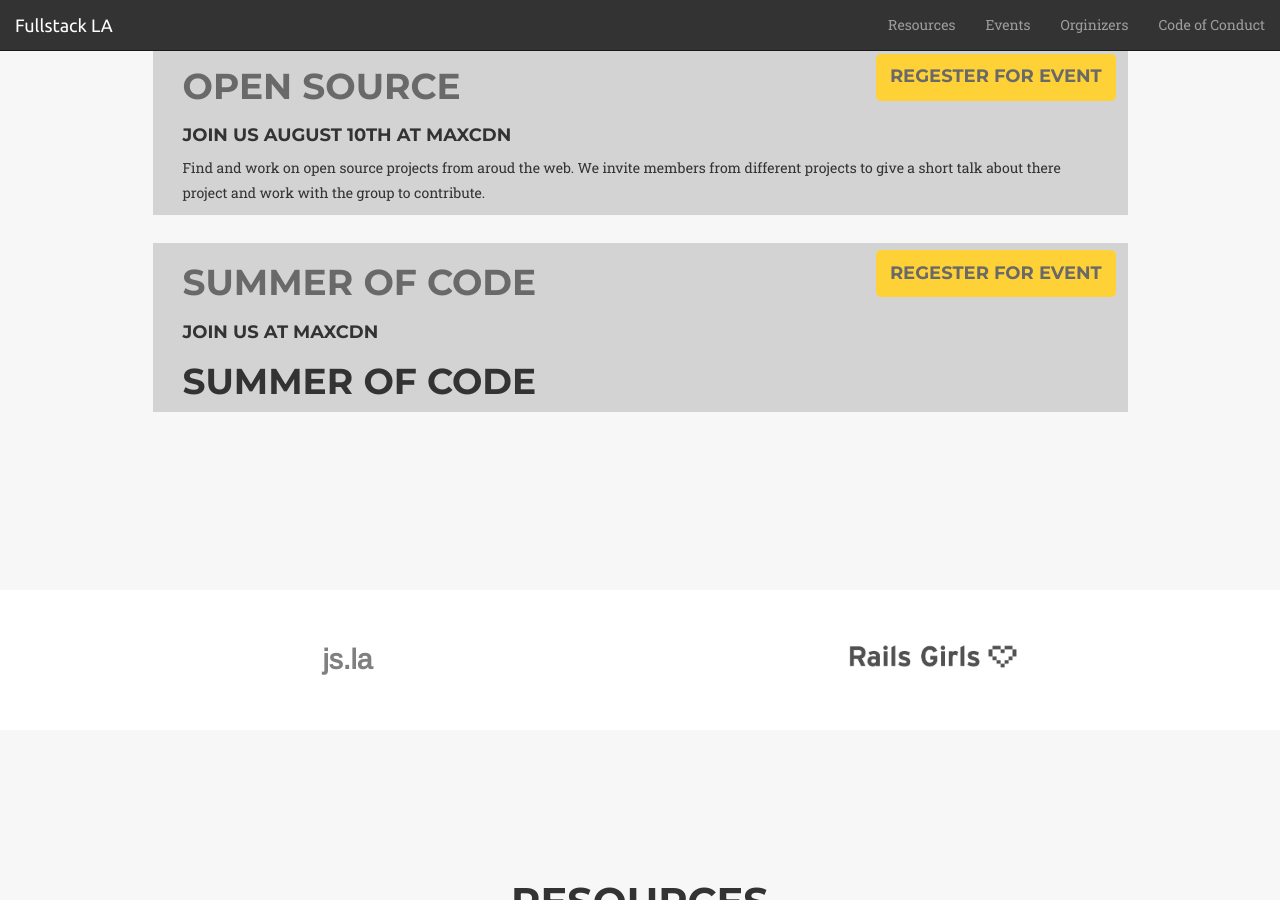
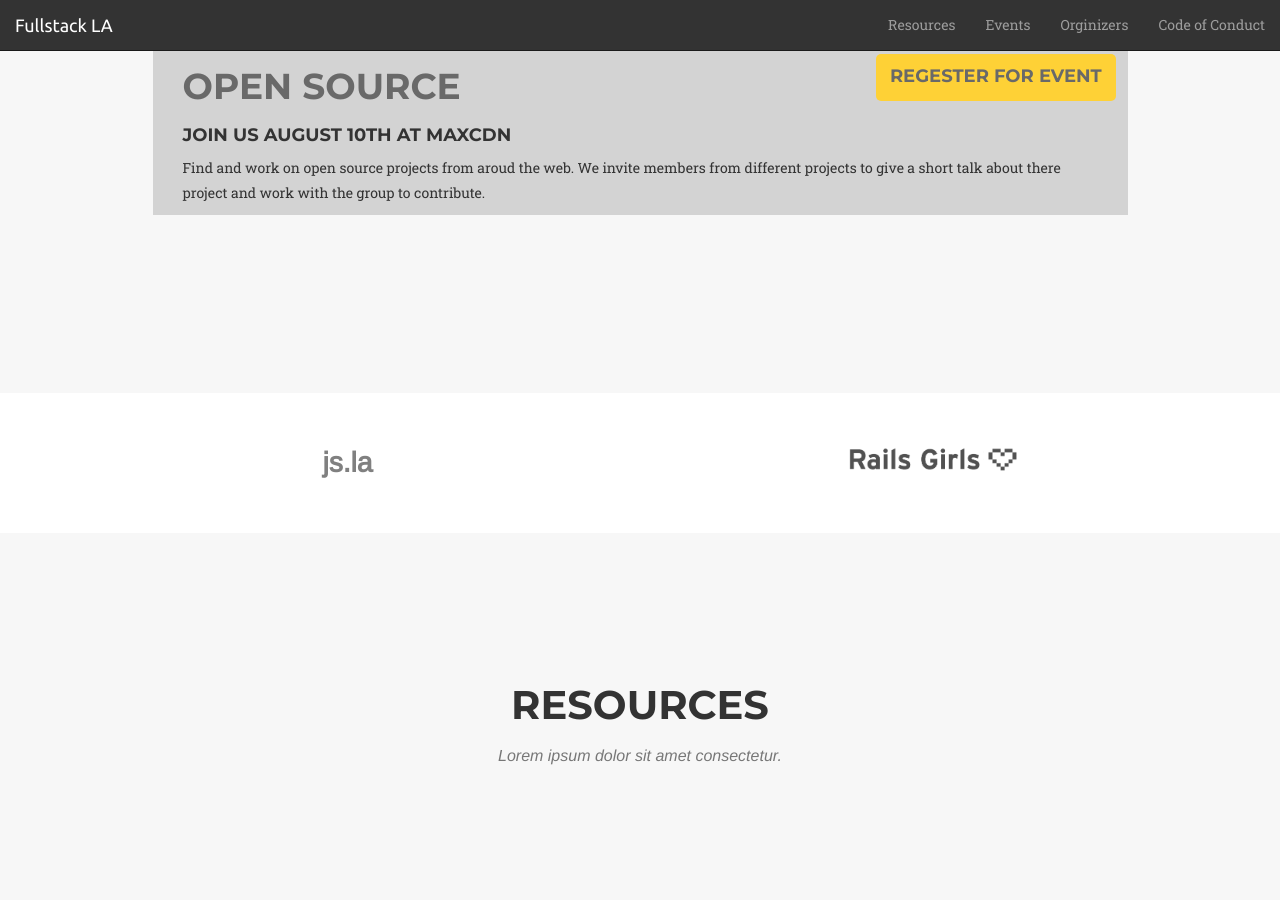
Before and after one commit to fullstackla/fullstackla.github.io, a Jekyll site: the page built from index.html, in a window 1280 px wide and 900 px high, scrolled down 985 px. Built offline with Jekyll 4.4.1, drawn with Linux system fonts in a browser that asks for light colours; some web fonts are replaced.

Commit message:
Remove test event.

```diff
--- a/_events/summer-of-code.md
+++ /dev/null
@@ -1,7 +0,0 @@
----
-layout: events
-title: Summer of Code
-location: MaxCDN
----
-
-# Summer of Code
--- a/_sass/agency.scss
+++ b/_sass/fullstack.scss
@@ -79,7 +79,6 @@ img:hover {
     -webkit-filter: grayscale(100%);
     -webkit-transition: all 2s;
     transition: all 2s;
-
 }
 
 
--- a/assets/style.scss
+++ b/assets/style.scss
@@ -4,5 +4,5 @@
 @import "variables";
 @import "bootstrap";
 @import "events";
-@import "agency";
+@import "fullstack";
 @import "navbar";
```
